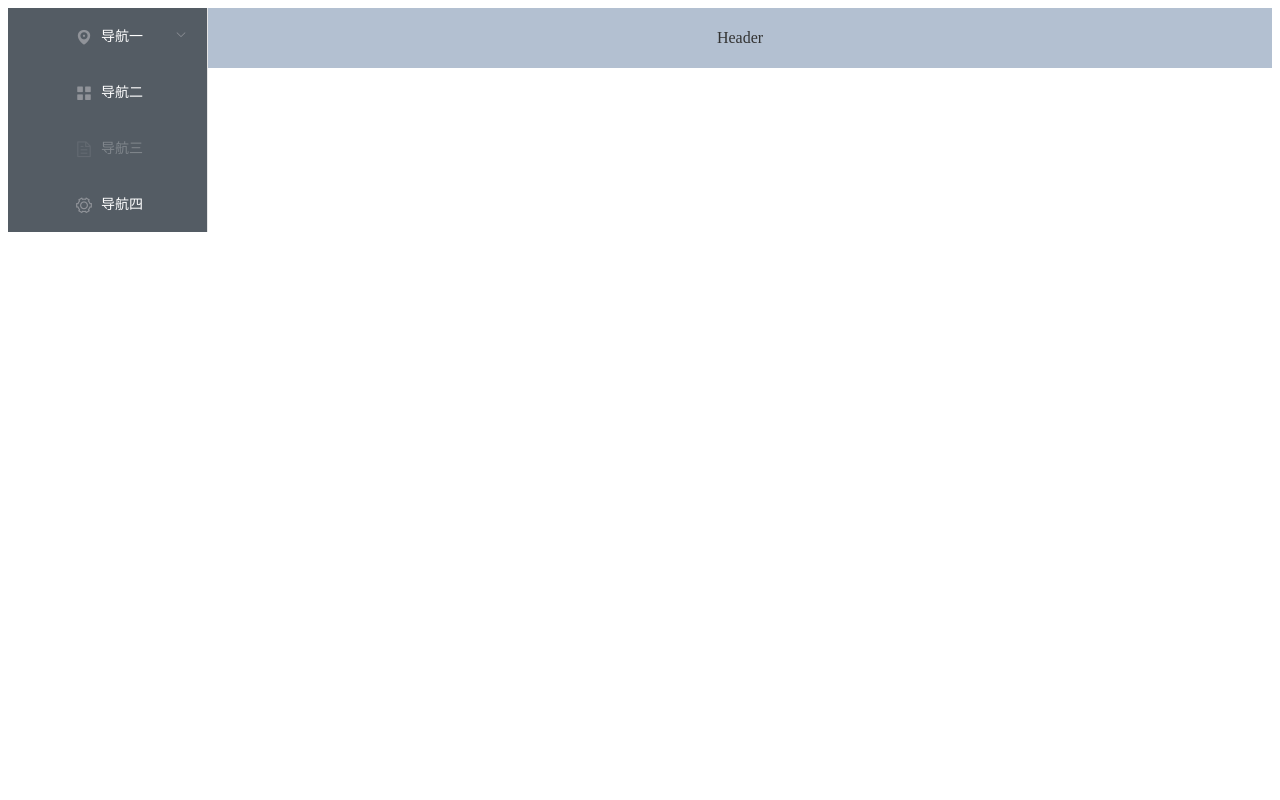
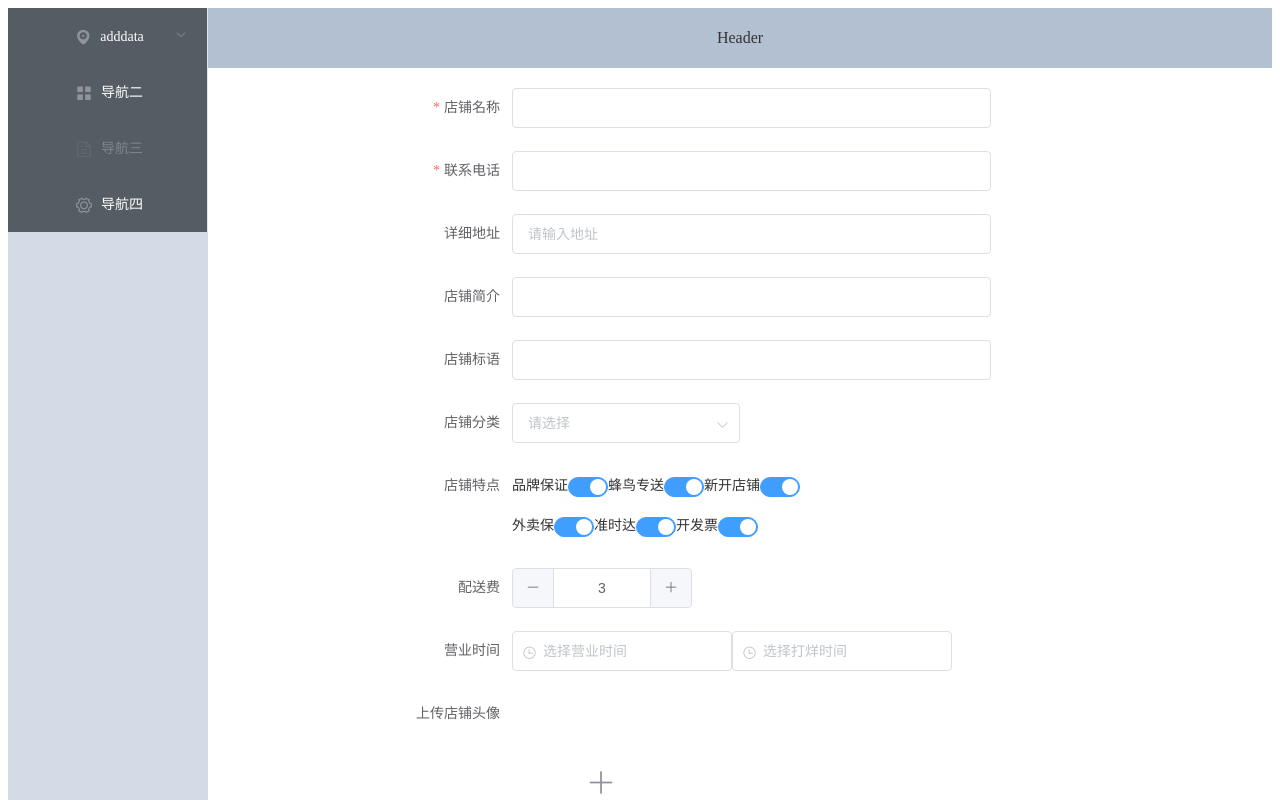
Before and after one commit to caoML/imitate-elm, a Vue app: page /#/adddata/addshop in a window 1280 px wide. Shown: the top 800 px of the page. Built offline with nearby package versions, Linux system fonts and the light colour scheme.

Commit message:
add addShop

```diff
--- a/package.json
+++ b/package.json
@@ -37,7 +37,7 @@
     "chromedriver": "^2.27.2",
     "copy-webpack-plugin": "^4.0.1",
     "cross-spawn": "^5.0.1",
-    "css-loader": "^0.28.0",
+    "css-loader": "^0.28.11",
     "eslint": "^4.15.0",
     "eslint-config-standard": "^10.2.1",
     "eslint-friendly-formatter": "^3.0.0",
@@ -69,8 +69,8 @@
     "uglifyjs-webpack-plugin": "^1.1.1",
     "url-loader": "^0.5.8",
     "vue-jest": "^1.0.2",
-    "vue-loader": "^13.3.0",
-    "vue-style-loader": "^3.0.1",
+    "vue-loader": "^15.2.6",
+    "vue-style-loader": "^3.1.2",
     "vue-template-compiler": "^2.5.2",
     "webpack": "^3.6.0",
     "webpack-bundle-analyzer": "^2.9.0",
--- a/src/App.vue
+++ b/src/App.vue
@@ -11,11 +11,11 @@
                     <el-submenu index="1">
                         <template slot="title">
                             <i class="el-icon-location"></i>
-                            <span>导航一</span>
+                            <span>adddata</span>
                         </template>
                         <el-menu-item-group>
                             <template slot="title">分组一</template>
-                            <el-menu-item index="1-1">选项1</el-menu-item>
+                            <el-menu-item index="1-1"><router-link to="/adddata/addshop" >addshop</router-link></el-menu-item>
                             <el-menu-item index="1-2">选项2</el-menu-item>
                         </el-menu-item-group>
                         <el-menu-item-group title="分组2">
@@ -43,6 +43,7 @@
             <el-container>
                 <el-header>Header</el-header>
                 <el-main>
+                    <router-view></router-view>
                 </el-main>
             </el-container>
         </el-container>
--- a/src/components/AddShop.vue
+++ b/src/components/AddShop.vue
@@ -248,7 +248,7 @@
       methods: {
         onSubmit() {
           console.log('submit!')
-    },
+        },
         handleChange(value) {
           console.log(value)
         },
@@ -307,11 +307,11 @@
       },
       onSubmit() {
         console.log('submit!')
-    }
+      }
     }
 </script>
 
-<style scoped lang="scss">
+<style scoped >
 
     .avatar-uploader .el-upload {
         border: 1px dashed #b7dfc3;
--- a/src/router/index.js
+++ b/src/router/index.js
@@ -1,7 +1,7 @@
 import Vue from 'vue'
 import Router from 'vue-router'
 import HelloWorld from '@/components/HelloWorld'
-import AddShop from '/home/laohoo/Documents/MMMM/imitate-elm/src/components/AddShop'
+import AddShop from '@/components/AddShop'
 Vue.use(Router)
 
 export default new Router({
```
Also changed, not shown: .babelrc, 1 other file (tests, documents, lock files or other folders).
